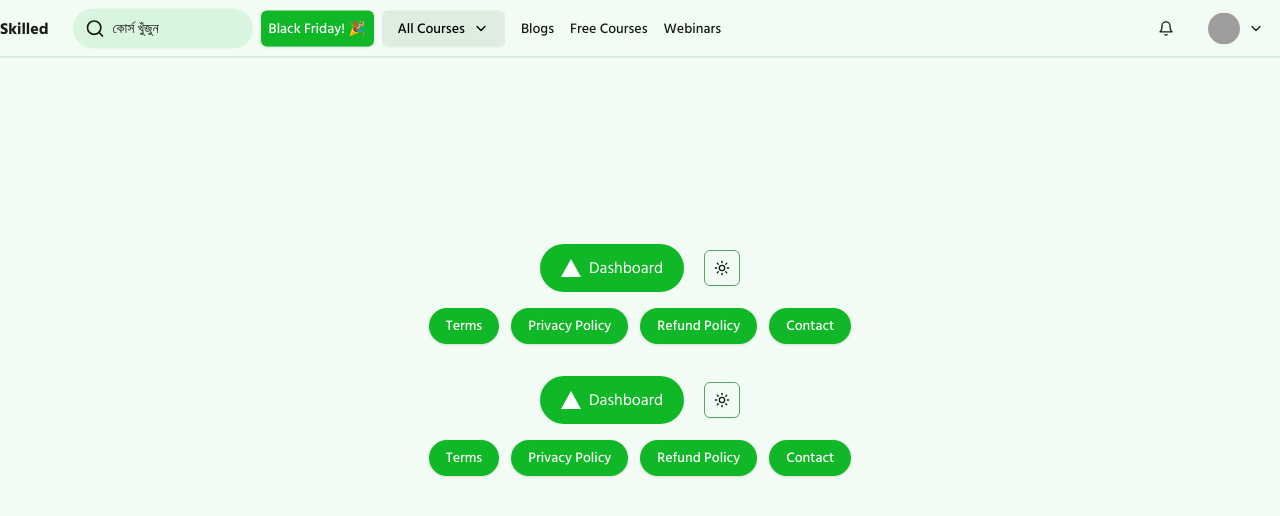
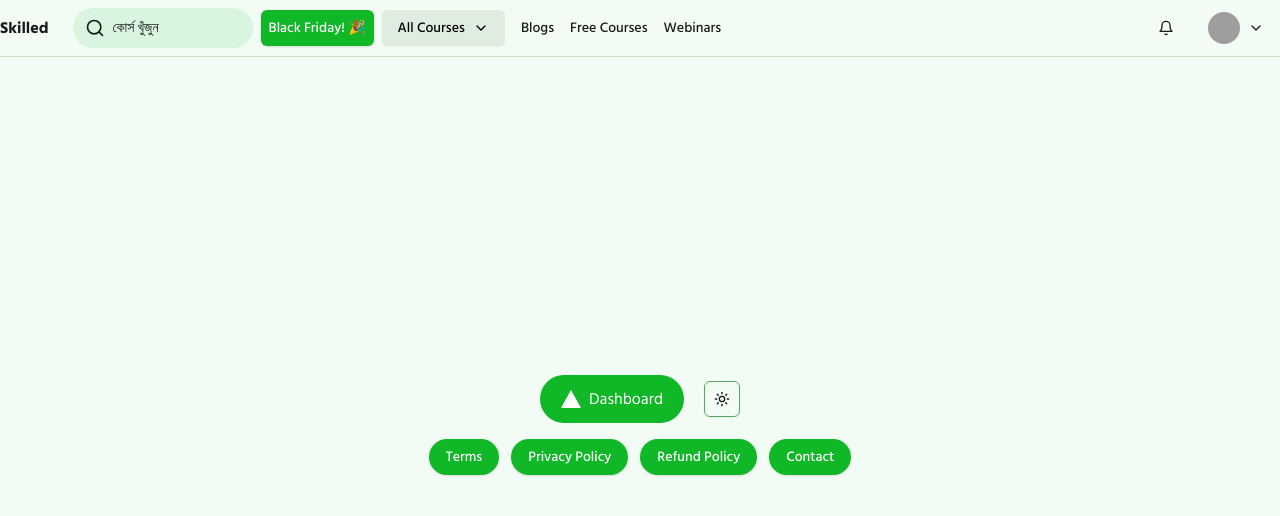
Before and after one commit to Shahrear-ahamed/skillUpper-dashboard, a Next.js app: page / in a window 1280 px wide. Shown: the top 516 px of the page. Built offline with nearby package versions, Linux system fonts and the light colour scheme; grey boxes are pictures that could not be loaded.

Commit message:
[FIX] Remove div tag for master layout for making it more SEO friendly

```diff
--- a/src/app/page.tsx
+++ b/src/app/page.tsx
@@ -6,42 +6,9 @@ import Link from "next/link";
 
 export default function Home() {
   return (
-    <div className="grid grid-rows-[20px_1fr_20px] items-center justify-items-center min-h-screen pb-20 gap-16 font-[family-name:var(--font-geist-sans)]">
-      {/* <MainNav isLoggedIn={true} /> */}
+    <>
       <SecondNavbar isLoggedIn={true} />
-      <main className="flex flex-col gap-8 row-start-2 items-center sm:items-start">
-        <div className="flex gap-4 items-center flex-col">
-          <div className="flex space-x-5 items-center">
-            <Link
-              className="rounded-full border border-solid border-transparent transition-colors flex items-center justify-center bg-primary text-primary-foreground gap-2 hover:bg-primary/90  text-sm sm:text-base h-10 sm:h-12 px-4 sm:px-5"
-              href="/dashboard"
-              rel="noopener noreferrer">
-              <Image
-                className="dark:invert"
-                src="/vercel.svg"
-                alt="Vercel logomark"
-                width={20}
-                height={20}
-              />
-              Dashboard
-            </Link>
-            <ModeToggle />
-          </div>
-          <div className="flex justify-center items-center flex-wrap gap-3">
-            <Button className="rounded-full border border-solid border-transparent">
-              <Link href="/terms">Terms</Link>
-            </Button>
-            <Button className="rounded-full border border-solid border-transparent">
-              <Link href="/privacy-policy">Privacy Policy</Link>
-            </Button>
-            <Button className="rounded-full border border-solid border-transparent">
-              <Link href="/refund-policy">Refund Policy</Link>
-            </Button>
-            <Button className="rounded-full border border-solid border-transparent">
-              <Link href="/contact">Contact</Link>
-            </Button>
-          </div>
-        </div>
+      <main className="flex flex-col gap-8 row-start-2 items-center justify-center h-[calc(100vh-4rem)]">
         <div className="flex gap-4 items-center flex-col">
           <div className="flex space-x-5 items-center">
             <Link
@@ -75,6 +42,6 @@ export default function Home() {
           </div>
         </div>
       </main>
-    </div>
+    </>
   );
 }
```
